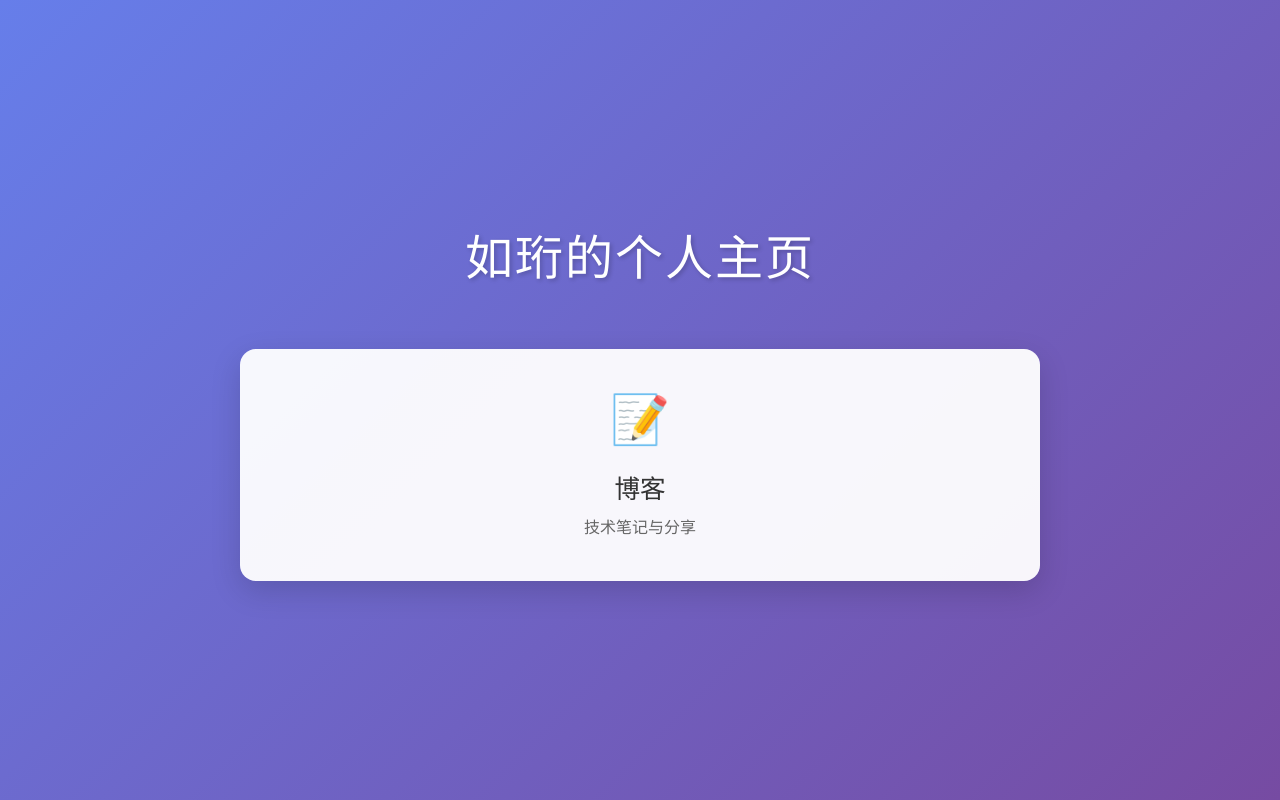
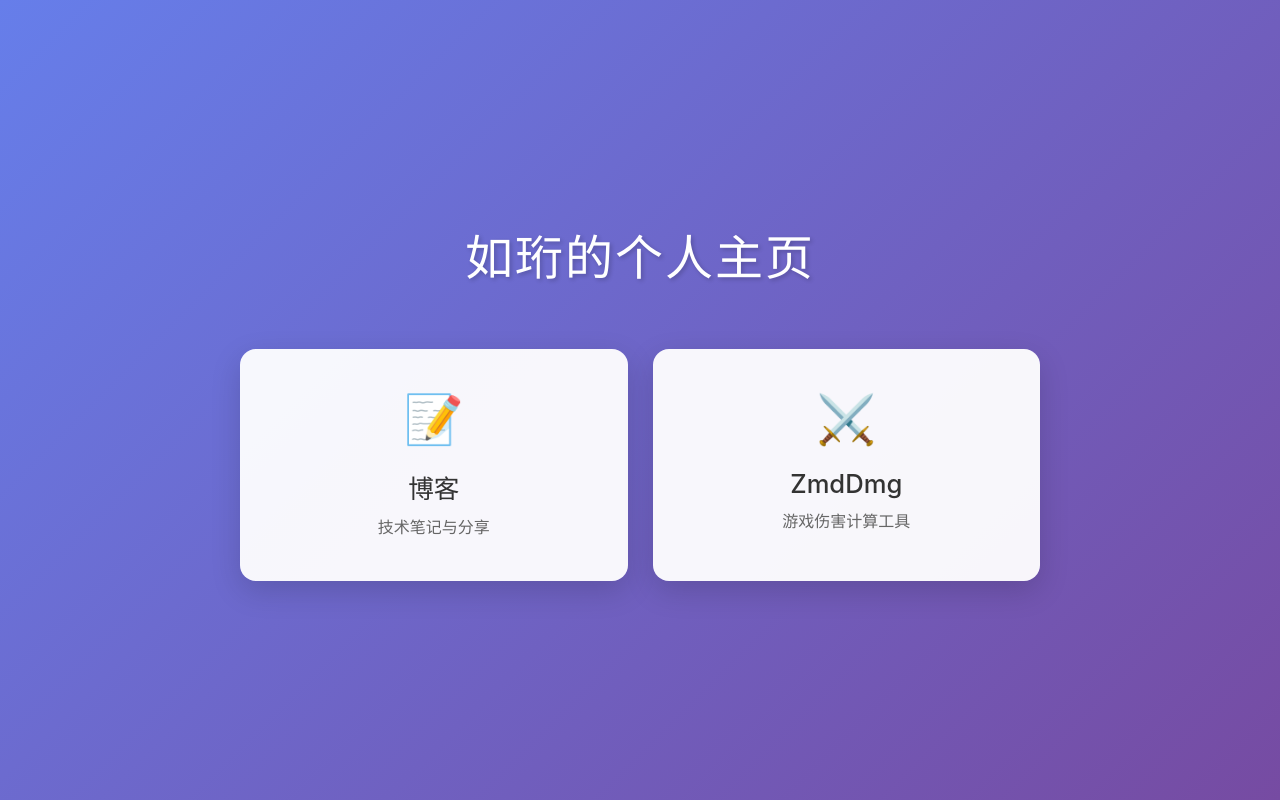
Before and after one commit to NanoShiki/MyWebsite, a plain HTML site: page index.html in a window 1280 px wide. Drawn offline with Linux system fonts and the light colour scheme.

Commit message:
Add ZmdDmg as git submodule and update homepage

```diff
--- a/index.html
+++ b/index.html
@@ -100,6 +100,11 @@
                 <h2>博客</h2>
                 <p>技术笔记与分享</p>
             </a>
+            <a href="/ZmdDmg/" class="site-card">
+                <div class="site-icon">⚔️</div>
+                <h2>ZmdDmg</h2>
+                <p>游戏伤害计算工具</p>
+            </a>
         </div>
     </div>
 </body>
```
